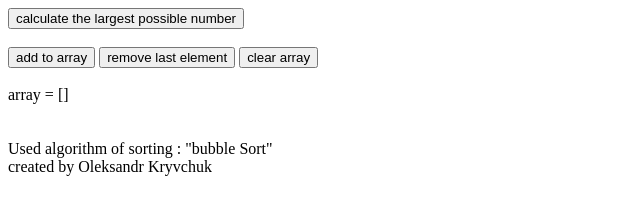
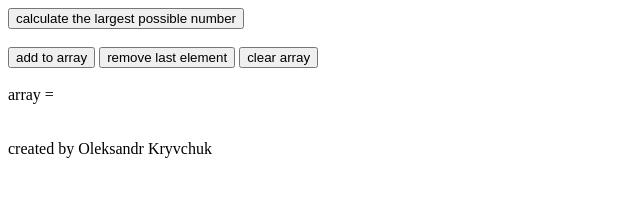
Before and after one commit to SaniaKPI/SaniaKPI.github.io, a plain HTML site: page index.html in a window 1280 px wide. Shown: the whole page, without its empty margins (0-640 px from the left). Drawn offline with Linux system fonts and the light colour scheme.

Commit message:
Update index.html

```diff
--- a/index.html
+++ b/index.html
@@ -11,9 +11,9 @@
 <button id = "removeLast">remove last element</button>
 <button id = "clearArray">clear array</button>
 <br><br>
-	<div >array = <span id = "array">[]</span></div>
+<div >array = <span id = "array"></span></div>
 <br><br>
-	<div>Used algorithm of sorting : "bubble Sort"<br>created by Oleksandr Kryvchuk</div>
+<div>created by Oleksandr Kryvchuk</div>
 
 <script src="script.js"></script>
 </body>
```
Lines whose indentation alone changed are shown as unchanged.
